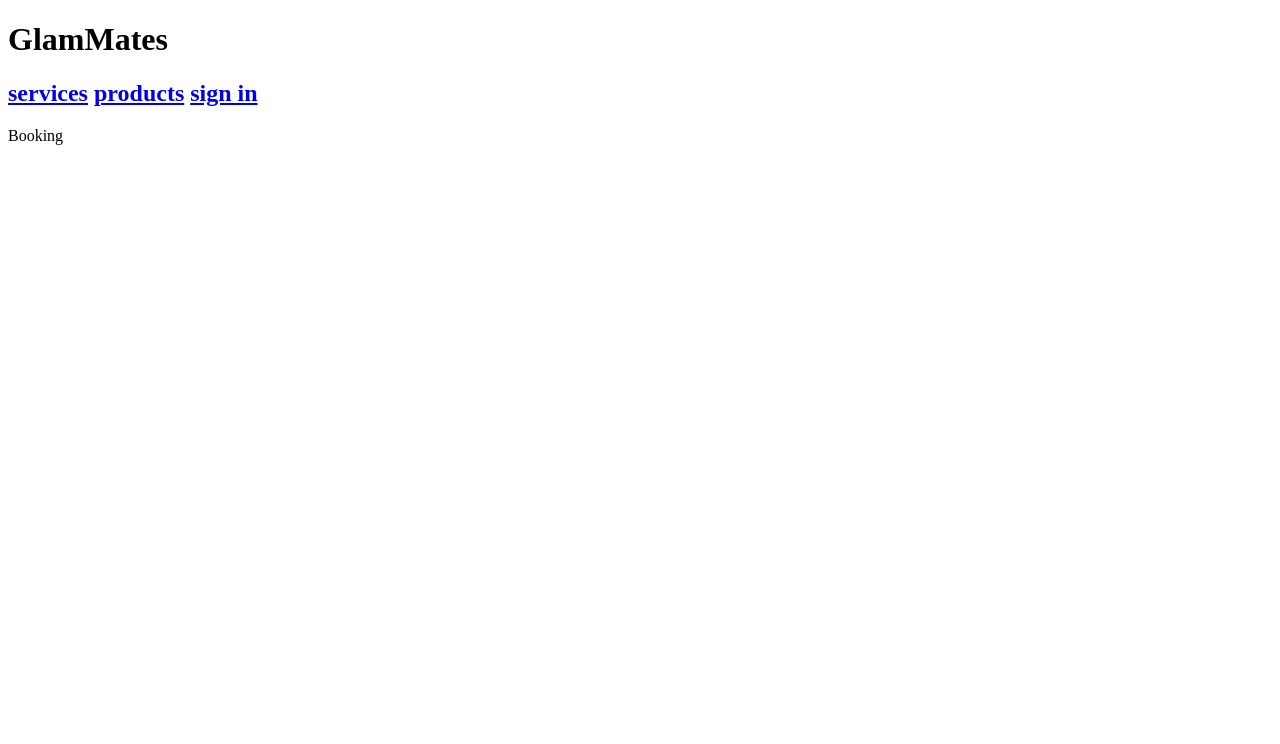
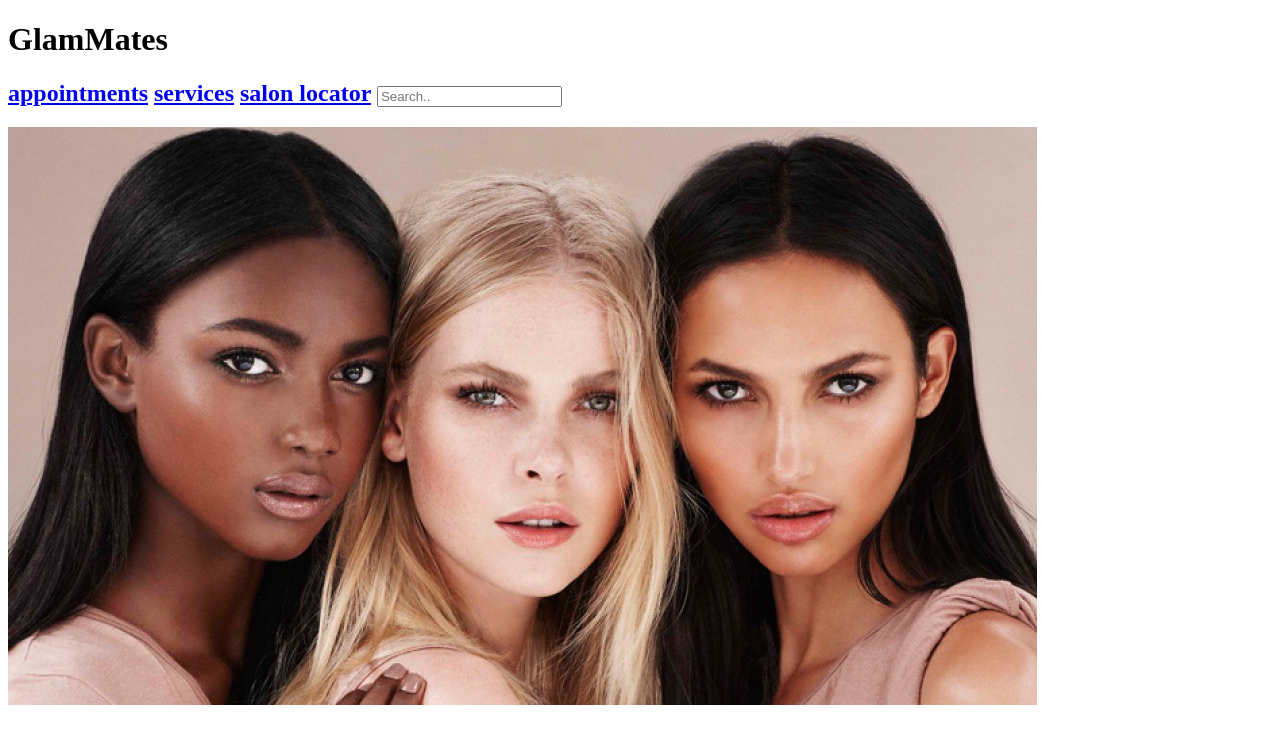
Before and after one commit to ilockworth/GlamMates, a plain HTML site: page index.html in a window 1280 px wide. Drawn offline with Linux system fonts and the light colour scheme.

Commit message:
new updates

```diff
--- a/index.html
+++ b/index.html
@@ -3,24 +3,18 @@
     <head>
         <meta charset="utf-8">
         <title>GlamMates</title>
-        <link >
+        <link rel="style.css" >
     </head>
-
-        <header>
-            <h1><span>GlamMates</span></h1>
-          </header>
-          <h2>
-            <nav id="menu">
-                <a href="#services">services</a>
-                <a href="#products">products</a>
-                <a href="#sign in">sign in</a>
-
-            </nav>
-          </h2>
-          <body>
+        <body>
+            <h1>GlamMates</h1>
+            <h2>
+                <div class="topnav">
+                    <a href= "#Appointments"> appointments</a>
+                    <a href="#Services">services</a>
+                    <a href="#Salon locator">salon locator</a>
+                    <input type="text" placeholder="Search..">
+            </h2>
+            <img  src="beauty.jpeg" alt="beauty">
 
 
-
-            <p>
-                  Booking
-              </p>
+        </body>
--- a/style.css
+++ b/style.css
@@ -1,9 +1,10 @@
-body{
-    font-family: sans-serif;
-  }
- #menu {
-     background-color: plum;
-     padding: 20px;
-     width: auto;
-     text-align: left;
- }
+h1 {
+ font-family: sans-serif;
+ font-size: 55px;
+ font-style: italic;
+ text-align: right;
+}
+
+a {
+    text-decoration: none;
+}
```
Also changed, not shown: SEI 1-1 Discovery.PNG (deleted), beauty.jpeg (added).
